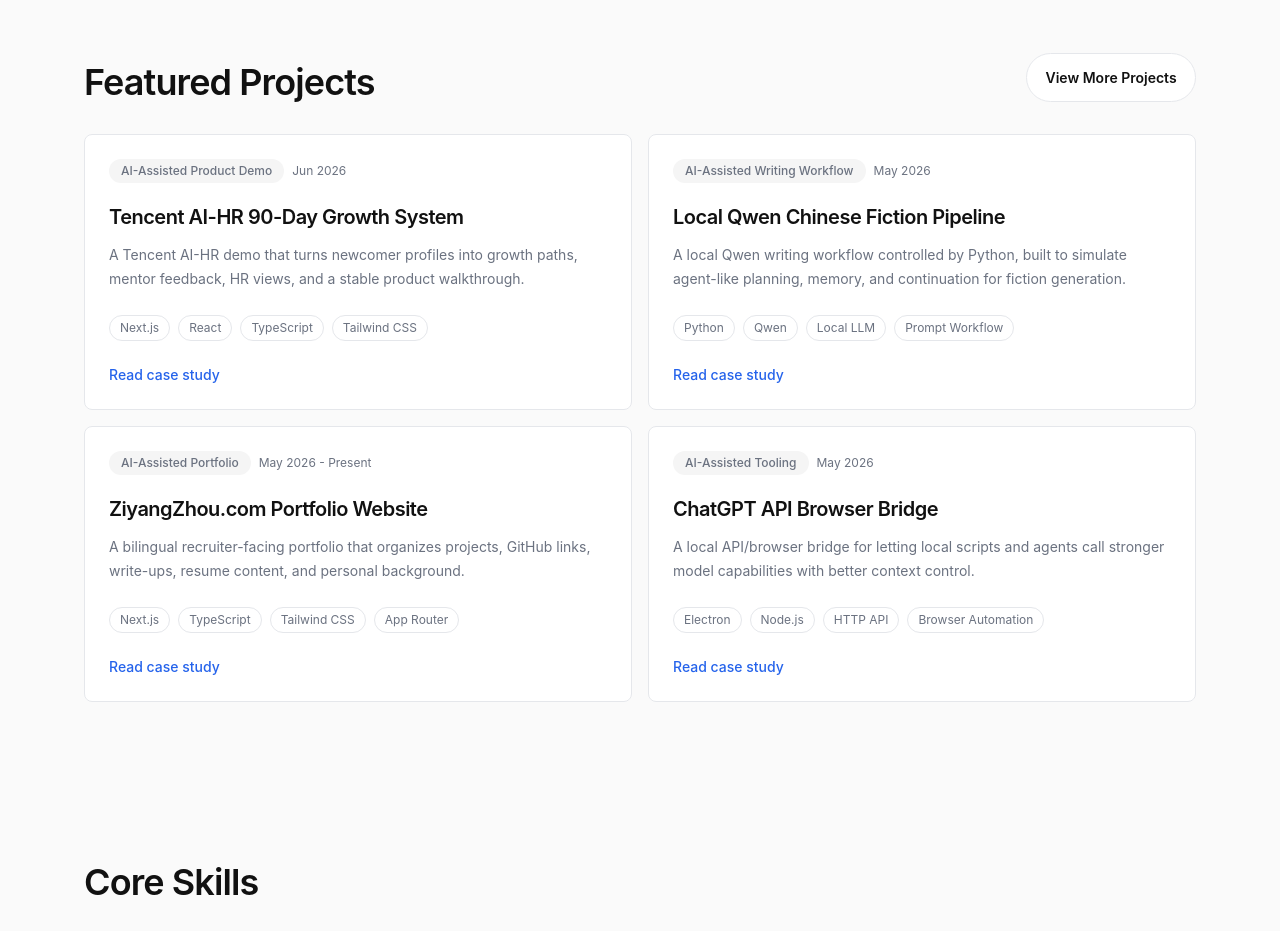
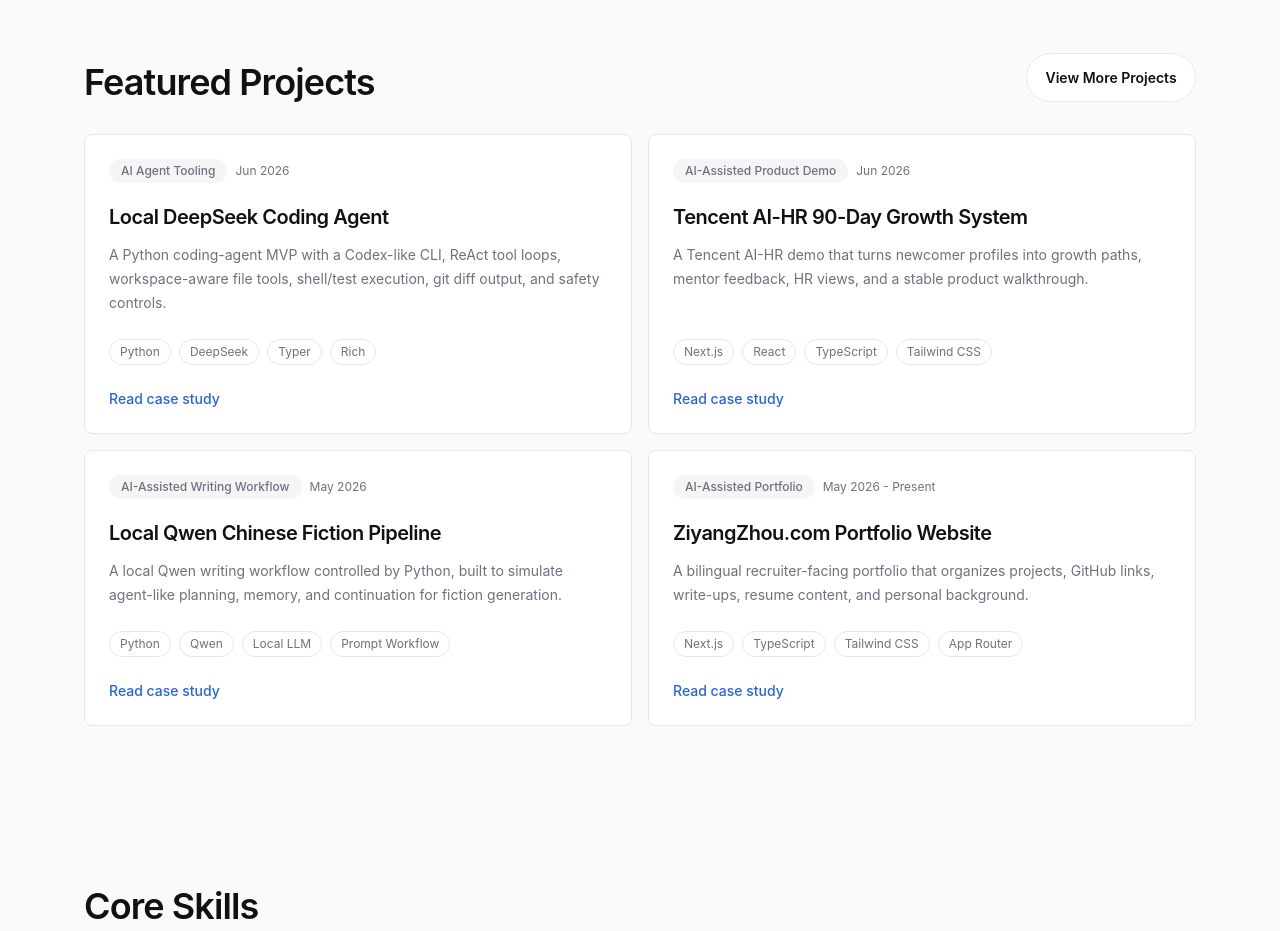
Before and after one commit to Asdzzyandzzy/ZiyangZhou_me_Website, a Next.js app: page / in a window 1280 px wide. Shown: the part 2000-2931 px from the top of the page. Built offline with nearby package versions, Linux system fonts and the light colour scheme.

Commit message:
Add DeepSeek coding agent project

```diff
--- a/content/projects.ts
+++ b/content/projects.ts
@@ -20,6 +20,78 @@
 const mlRepo = "https://github.com/Asdzzyandzzy/machine-learning-projects";
 
 export const projects: Project[] = [
+  {
+    slug: "deepseek-coding-agent",
+    featured: true,
+    title: {
+      en: "Local DeepSeek Coding Agent",
+      zh: "本地 DeepSeek Coding Agent"
+    },
+    subtitle: {
+      en: "A Python coding-agent MVP with a Codex-like CLI, ReAct tool loops, workspace-aware file tools, shell/test execution, git diff output, and safety controls.",
+      zh: "一个基于 Python 和 DeepSeek 的本地 coding agent MVP，包含类似 Codex 的 CLI、ReAct 工具循环、工作区文件工具、Shell/测试执行、git diff 输出和安全控制。"
+    },
+    period: {
+      en: "Jun 2026",
+      zh: "2026 年 6 月"
+    },
+    category: {
+      en: "AI Agent Tooling",
+      zh: "AI Agent 工具"
+    },
+    techStack: ["Python", "DeepSeek", "Typer", "Rich", "ReAct", "Tool Calling", "Pytest"],
+    repo: "https://github.com/Asdzzyandzzy/deepseek-coding-agent",
+    summary: {
+      en: "A local DeepSeek-powered coding agent MVP designed around a Codex-like workflow. It gives the model workspace-aware file tools, a stateful ReAct/tool-calling loop, shell and test execution, git diff inspection, and a Rich terminal UI while keeping file writes and risky commands bounded by local safety rules.",
+      zh: "这是一个基于 DeepSeek 的本地 coding agent MVP，目标是复现类似 Codex 的工作流。项目为模型提供工作区感知的文件工具、带状态的 ReAct/工具调用循环、Shell 与测试执行、git diff 检查和 Rich 终端 UI，同时用本地安全规则约束文件写入和高风险命令。"
+    },
+    motivation: {
+      en: "I built this project to understand how coding agents actually work below the product surface: how tasks become plans, how tools return observations, how workspace context is managed, and how safety policies limit what an autonomous loop can do.",
+      zh: "我做这个项目，是为了理解 coding agent 在产品表面之下如何运作：任务如何变成计划，工具如何返回观察结果，工作区上下文如何管理，以及安全策略如何限制自动循环的行为边界。"
+    },
+    features: {
+      en: [
+        "Implements a stateful ReAct loop where the model plans, calls tools, receives observations, edits files, runs tests, checks diffs, and summarizes results.",
+        "Provides workspace-aware tools for listing, reading, writing, editing, and searching files, plus shell/test execution and git diff output.",
+        "Includes a Rich terminal UI and Typer CLI commands for run, ui, chat, diff, and test workflows.",
+        "Supports configurable intelligence modes such as fast, balanced, smart, max, and custom for different speed and quality tradeoffs.",
+        "Adds safety controls for workspace-restricted writes, sensitive-file refusal, dangerous command blocking, confirmations for destructive commands, timeouts, bounded output, and repeated-tool limits."
+      ],
+      zh: [
+        "实现带状态的 ReAct 循环：模型先规划，再调用工具、读取观察结果、编辑文件、运行测试、检查 diff，并总结结果。",
+        "提供工作区感知工具，支持列文件、读文件、写文件、编辑文件、搜索文本、执行 Shell/测试命令和输出 git diff。",
+        "提供 Rich 终端 UI 和 Typer CLI 命令，覆盖 run、ui、chat、diff、test 等使用方式。",
+        "支持 fast、balanced、smart、max、custom 等智能模式，用于控制速度、质量和循环预算的取舍。",
+        "加入安全控制，包括文件写入限制在工作区内、拒绝敏感文件、阻止危险命令、破坏性命令确认、超时、输出截断和重复工具调用限制。"
+      ]
+    },
+    contribution: {
+      en: [
+        "Designed the agent architecture across CLI dispatch, terminal UI, configuration loading, LLM client/tool schemas, tool execution, patch application, and safety policy.",
+        "Implemented local tools for filesystem operations, strict unified-diff patch application, shell/test execution with risk checks, and git diff inspection.",
+        "Documented the build path in docs/AGENT_BUILD_GUIDE.md so the project can also serve as a learning artifact for coding-agent internals.",
+        "Added tests around agent behavior, configuration, filesystem tools, LLM handling, entry points, patch parsing, safety policy, shell tools, and UI behavior."
+      ],
+      zh: [
+        "设计 agent 架构，覆盖 CLI 分发、终端 UI、配置加载、LLM 客户端与工具 schema、工具执行、patch 应用和安全策略。",
+        "实现本地工具，包括文件系统操作、严格 unified diff patch 应用、带风险检查的 Shell/测试执行和 git diff 检查。",
+        "编写 docs/AGENT_BUILD_GUIDE.md，让项目不仅是工具原型，也能作为理解 coding agent 内部机制的学习材料。",
+        "补充测试，覆盖 agent 行为、配置、文件系统工具、LLM 处理、入口命令、patch 解析、安全策略、Shell 工具和 UI 行为。"
+      ]
+    },
+    learnings: {
+      en: [
+        "Learned that a usable coding agent is mostly systems design: tool boundaries, observations, context reset, safety checks, and predictable failure behavior matter as much as the model call.",
+        "Practiced designing local automation with explicit workspace boundaries instead of allowing broad file or shell access.",
+        "Built a clearer understanding of the gap between a chat model wrapper and an agent that can inspect, modify, test, and explain a codebase."
+      ],
+      zh: [
+        "理解到可用的 coding agent 本质上是系统设计问题：工具边界、观察结果、上下文重置、安全检查和可预测失败行为，与模型调用本身同样重要。",
+        "练习在明确工作区边界内设计本地自动化，而不是给模型开放过宽的文件或 Shell 权限。",
+        "更清楚地区分普通聊天模型封装和真正能检查、修改、测试并解释代码库的 agent 工作流。"
+      ]
+    }
+  },
   {
     slug: "tencent-ai-hr-growth-quest",
     featured: true,
--- a/lib/projectOrdering.ts
+++ b/lib/projectOrdering.ts
@@ -1,6 +1,7 @@
 import type { Project } from "@/content/projects";
 
 const projectPriority = [
+  "deepseek-coding-agent",
   "tencent-ai-hr-growth-quest",
   "fanqie-qwen-writing-pipeline",
   "ziyangzhou-me-website",
```
